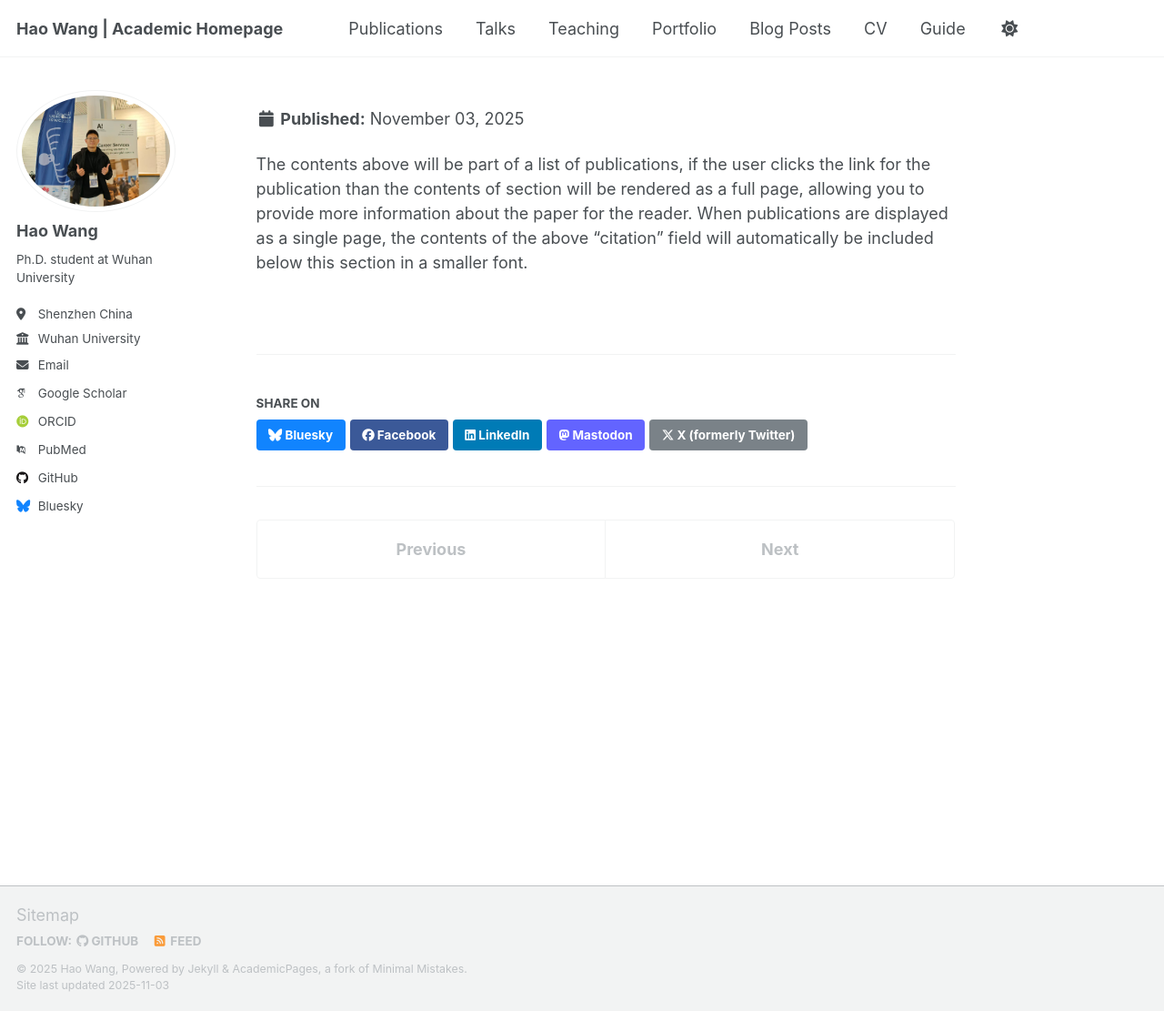
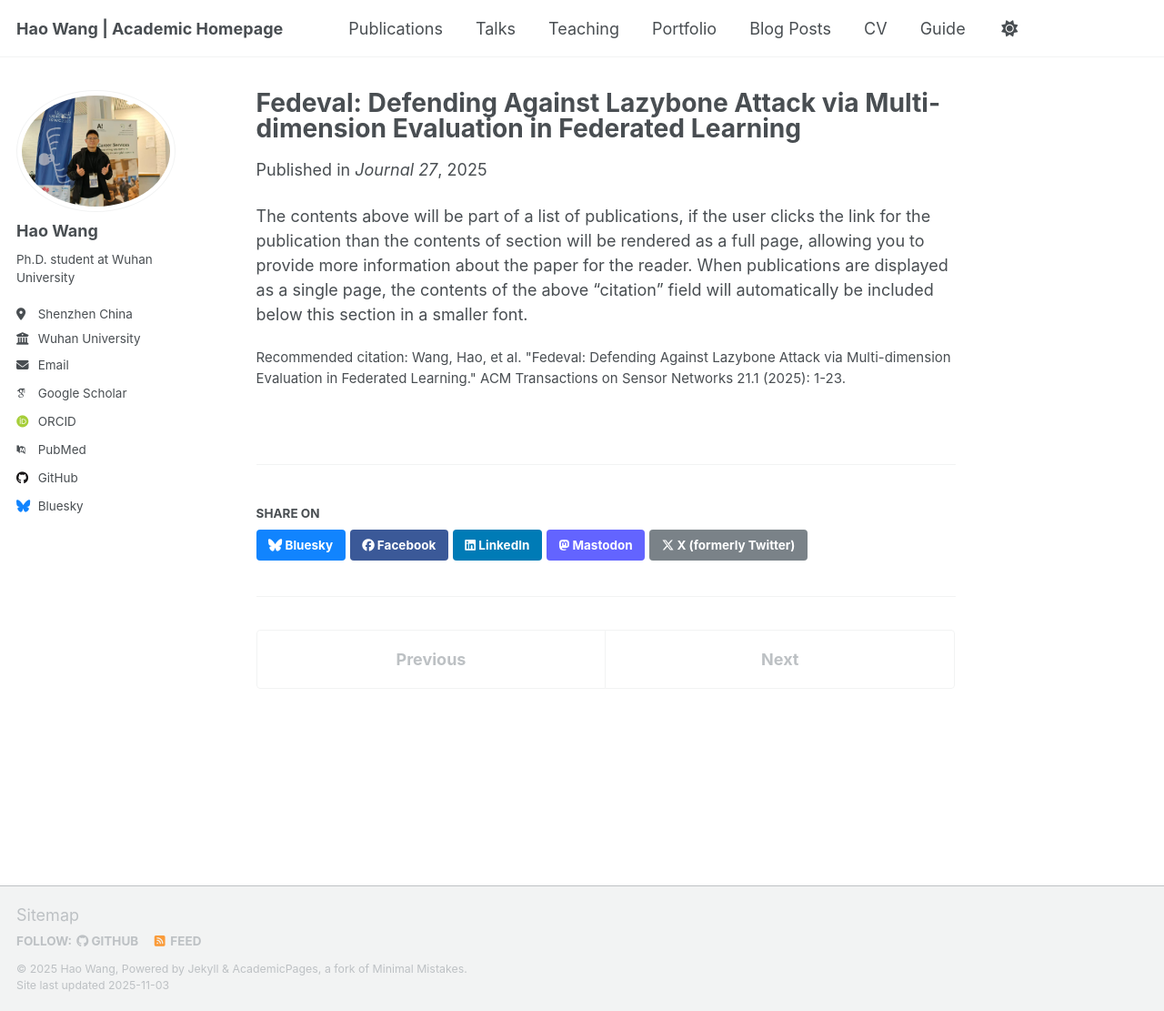
Before and after one commit to Haowang2020/homepage, a Jekyll site: the page built from _publications/2009-10-01-paper-title-number-1.md, in a window 1280 px wide and 1111 px high. Shown: the whole window at 91% size. Built offline with Jekyll 4.4.1, drawn with Linux system fonts in a browser that asks for light colours; some web fonts are replaced; a script that is not in the unit is left out.

Commit message:
Update 2009-10-01-paper-title-number-1.md

```diff
--- a/_publications/2009-10-01-paper-title-number-1.md
+++ b/_publications/2009-10-01-paper-title-number-1.md
@@ -2,12 +2,9 @@
 title: "Fedeval: Defending Against Lazybone Attack via Multi-dimension Evaluation in Federated Learning"
 collection: publications
 category: manuscripts
-permalink: /publication/2009-10-01-paper-title-number-1
-
+permalink: /publication/2025-01-27-fedeval
 date: 2025-01-27
-venue: 'Journal 27'
-
-paperurl: ['https://academicpages.github.io/files/paper1.pdf](https://dl.acm.org/doi/full/10.1145/3703631)'
+venue: "Journal 27"
 
 citation: 'Wang, Hao, et al. "Fedeval: Defending Against Lazybone Attack via Multi-dimension Evaluation in Federated Learning." ACM Transactions on Sensor Networks 21.1 (2025): 1-23.'
 ---
```
